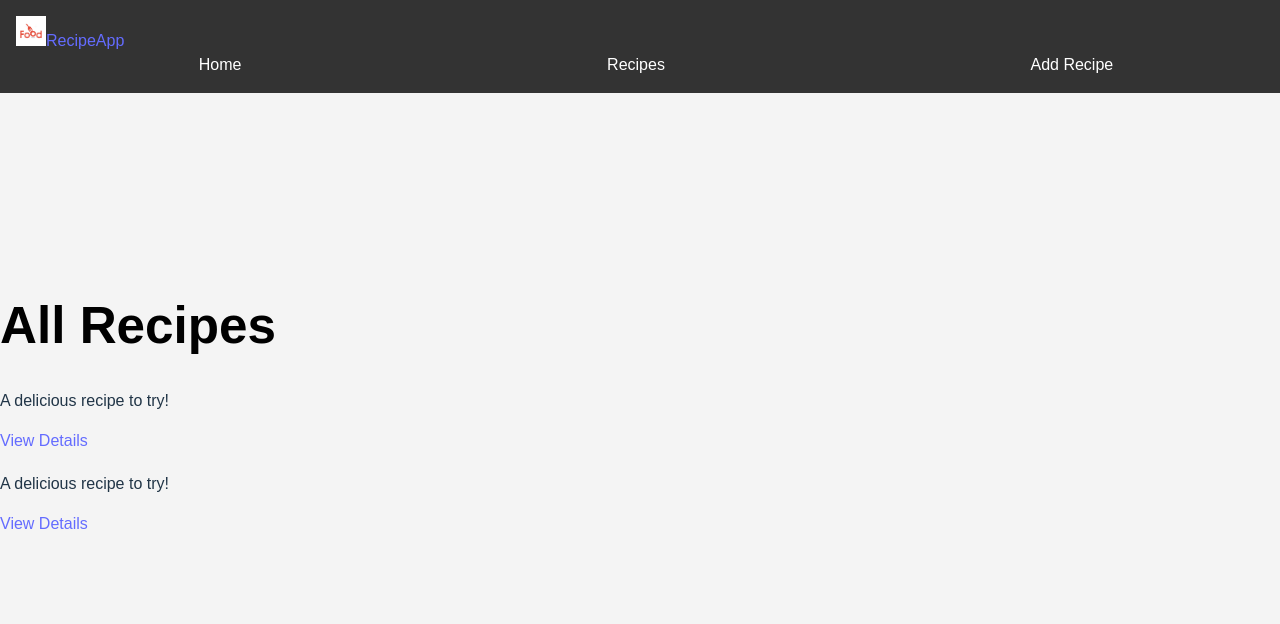
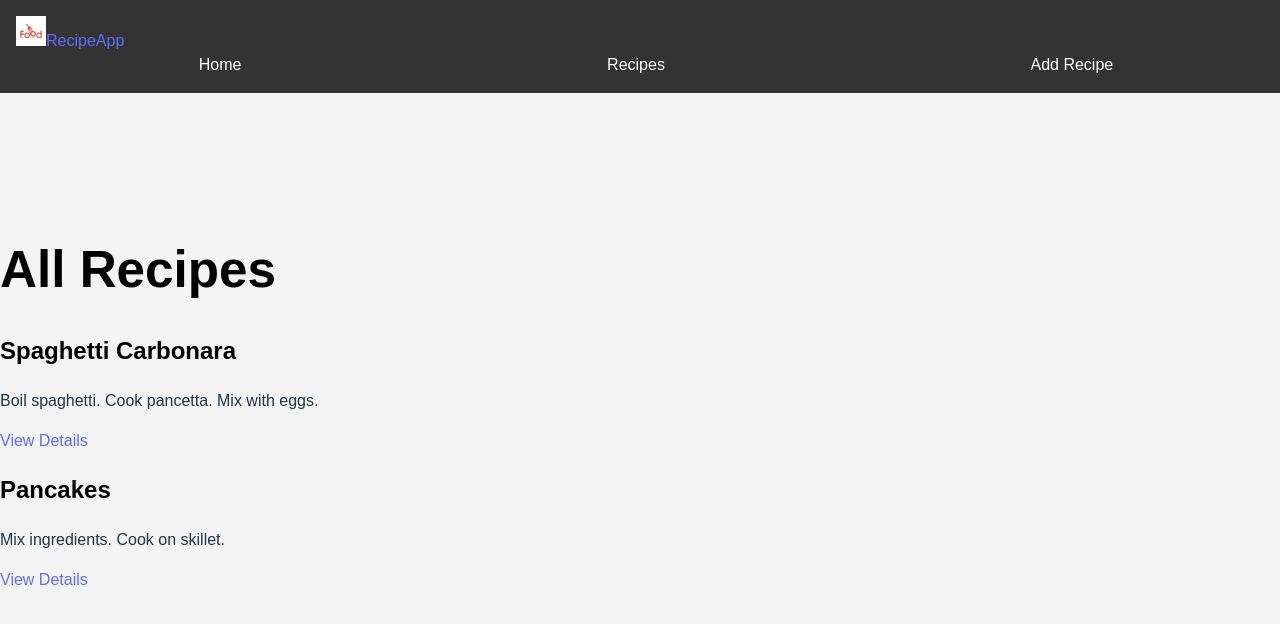
Before and after one commit to Thanadon-Ruangpakdee/recipe-app, a React (Vite) app: page /recipes in a window 1280 px wide. Shown: the top 624 px of the page. Built offline with nearby package versions, Linux system fonts and the light colour scheme.

Commit message:
Show .json on page

```diff
--- a/src/App.jsx
+++ b/src/App.jsx
@@ -6,24 +6,41 @@ import RecipeDetailPage from './pages/RecipeDetailPage';
 import AddRecipePage from './pages/AddRecipePage';
 import NotFoundPage from './pages/NotFoundPage';
 import Navbar from './components/Navbar';
+import recipeData from './data/recipe.json'; // นำเข้าข้อมูลจาก recipe.json
 
 function App() {
+  // ดึงข้อมูลจาก localStorage เมื่อแอปเริ่มต้นใช้งาน
   const [recipes, setRecipes] = useState(() => {
     const savedRecipes = localStorage.getItem('recipes');
     return savedRecipes ? JSON.parse(savedRecipes) : [];
   });
 
+  // อัปเดต localStorage เมื่อมีการเปลี่ยนแปลงใน recipes
   useEffect(() => {
-    localStorage.setItem('recipes', JSON.stringify(recipes));
+    if (recipes) {
+      localStorage.setItem('recipes', JSON.stringify(recipes));
+    }
   }, [recipes]);
 
+  // ฟังก์ชันเพิ่มสูตรอาหารใหม่
   const addRecipe = (recipe) => {
-    setRecipes([...recipes, { id: recipes.length + 1, ...recipe }]);
+    setRecipes([...recipes, { id: Date.now(), ...recipe }]); // ใช้ Date.now() เพื่อให้ id ไม่ซ้ำ
   };
 
+  // ฟังก์ชันลบสูตรอาหาร
   const deleteRecipe = (id) => {
-    const updatedRecipes = recipes.filter(recipe => recipe.id !== id);
-    setRecipes(updatedRecipes);
+    // ตรวจสอบว่าสูตรอาหารมาจาก recipeData หรือไม่
+    const isDefaultRecipe = recipeData.recipes.some((recipe) => recipe.id === id);
+    if (isDefaultRecipe) {
+      alert('This recipe cannot be deleted.'); // แจ้งเตือนว่าลบไม่ได้
+      return;
+    }
+
+    const confirmed = window.confirm('Are you sure you want to delete this recipe?');
+    if (confirmed) {
+      const updatedRecipes = recipes.filter((recipe) => recipe.id !== id);
+      setRecipes(updatedRecipes);
+    }
   };
 
   return (
@@ -31,8 +48,19 @@ function App() {
       <Navbar />
       <Routes>
         <Route path="/" element={<WelcomePage />} />
-        <Route path="/recipes" element={<RecipeListPage recipes={recipes} />} />
-        <Route path="/recipes/:id" element={<RecipeDetailPage recipes={recipes} deleteRecipe={deleteRecipe} />} />
+        <Route
+          path="/recipes"
+          element={<RecipeListPage
+                      recipes={[...recipeData.recipes, ...recipes]} // รวมข้อมูลจาก recipe.json และ recipes ใน localStorage
+                    />}
+        />
+        <Route
+          path="/recipes/:id"
+          element={<RecipeDetailPage
+                      recipes={[...recipeData.recipes, ...recipes]}
+                      deleteRecipe={deleteRecipe}
+                    />}
+        />
         <Route path="/add-recipe" element={<AddRecipePage addRecipe={addRecipe} />} />
         <Route path="*" element={<NotFoundPage />} />
       </Routes>
--- a/src/pages/AddRecipePage.jsx
+++ b/src/pages/AddRecipePage.jsx
@@ -17,26 +17,25 @@ function AddRecipePage({ addRecipe }) {
     }
 
     const newRecipe = {
+      id: Date.now(), // Unique ID for the new recipe
       title,
       ingredients: ingredients.split(',').map(item => item.trim())
     };
 
-    addRecipe(newRecipe);
-    // Clear input fields
+    addRecipe(newRecipe); // Call the function to add the new recipe
     setTitle('');
     setIngredients('');
-    setError(''); // Reset error
-
+    setError('');
     navigate('/recipes');  // Redirect to Recipe List after adding
   };
 
   return (
     <div className="container mx-auto mt-16 p-4">
-      <h1 className="text-4xl font-bold text-black mb-6">Add a New Recipe</h1> {/* Changed to black */}
+      <h1 className="text-4xl font-bold text-black mb-6">Add a New Recipe</h1>
       {error && <p className="text-red-500">{error}</p>} {/* Show error message */}
       <form onSubmit={handleSubmit} className="space-y-6 bg-white p-6 rounded-lg shadow-lg">
         <div>
-          <label className="block text-lg font-medium text-black">Title:</label> {/* Changed to black */}
+          <label className="block text-lg font-medium text-black">Title:</label>
           <input
             type="text"
             value={title}
@@ -45,7 +44,7 @@ function AddRecipePage({ addRecipe }) {
           />
         </div>
         <div>
-          <label className="block text-lg font-medium text-black">Ingredients (comma-separated):</label> {/* Changed to black */}
+          <label className="block text-lg font-medium text-black">Ingredients (comma-separated):</label>
           <textarea
             value={ingredients}
             onChange={(e) => setIngredients(e.target.value)}
--- a/src/pages/RecipeDetailPage.jsx
+++ b/src/pages/RecipeDetailPage.jsx
@@ -1,23 +1,34 @@
 import { useParams, useNavigate } from 'react-router-dom';
+import { useEffect, useState } from 'react';
 
 function RecipeDetailPage({ recipes, deleteRecipe }) {
   const { id } = useParams();
   const navigate = useNavigate();
-  const recipe = recipes.find(r => r.id === parseInt(id));
+  const [recipe, setRecipe] = useState(null);
 
-  if (!recipe) return <p className="text-center text-red-500">Recipe not found!</p>;
+  useEffect(() => {
+    const foundRecipe = recipes.find((r) => r.id === parseInt(id));
+    setRecipe(foundRecipe);
+  }, [id, recipes]);
+
+  if (!recipe) {
+    return <p className="text-center text-black font-semibold">Recipe not found!</p>;
+  }
 
   const handleDelete = () => {
-    deleteRecipe(recipe.id);
-    navigate('/recipes'); // Redirect to the recipe list page after deletion
+    const confirmed = window.confirm('Are you sure you want to delete this recipe?');
+    if (confirmed) {
+      deleteRecipe(recipe.id);
+      navigate('/recipes'); // Redirect to the recipe list page after deletion
+    }
   };
 
   return (
     <div className="container mx-auto mt-16 p-4">
-      <h1 className="text-5xl font-bold text-gray-800 mb-4">{recipe.title}</h1>
+      <h1 className="text-5xl font-bold text-black mb-4">{recipe.title}</h1>
       <div className="bg-white p-6 rounded-lg shadow-lg">
-        <h2 className="text-3xl font-semibold text-gray-700 mb-2">Ingredients:</h2>
-        <ul className="list-disc pl-5 text-lg text-gray-600">
+        <h2 className="text-3xl font-semibold text-black mb-2">Ingredients:</h2>
+        <ul className="list-disc pl-5 text-lg text-gray-700">
           {recipe.ingredients.map((ingredient, index) => (
             <li key={index}>{ingredient}</li>
           ))}
--- a/src/pages/RecipeListPage.jsx
+++ b/src/pages/RecipeListPage.jsx
@@ -1,17 +1,11 @@
-import { useEffect, useState } from 'react';
-import RecipeCard from '../components/RecipeCard';
-import recipesData from '../data/recipe.json';
+import { Link } from 'react-router-dom';
 
-function RecipeListPage() {
-  const [recipes, setRecipes] = useState(recipesData.recipes); // Initialize state with imported data
-
+function RecipeListPage({ recipes }) {
   if (recipes.length === 0) {
     return (
       <div className="container mx-auto mt-16 p-4">
         <h1 className="text-black text-4xl font-bold mb-6">No Recipes Found</h1>
-        <p className="text-black text-lg">
-          It looks like there are no recipes available. Try adding some!
-        </p>
+        <p className="text-black text-lg">It looks like there are no recipes available. Try adding some!</p>
       </div>
     );
   }
@@ -21,7 +15,11 @@ function RecipeListPage() {
       <h1 className="text-black text-4xl font-bold mb-6">All Recipes</h1>
       <div className="grid grid-cols-1 sm:grid-cols-2 lg:grid-cols-3 gap-8">
         {recipes.map((recipe) => (
-          <RecipeCard key={recipe.id} recipe={recipe} />
+          <div key={recipe.id} className="border p-4 rounded-lg shadow-lg">
+            <h2 className="text-xl font-bold text-black">{recipe.name}</h2>
+            <p className="text-gray-700">{recipe.instructions}</p>
+            <Link to={`/recipes/${recipe.id}`} className="text-blue-500">View Details</Link>
+          </div>
         ))}
       </div>
     </div>
```
